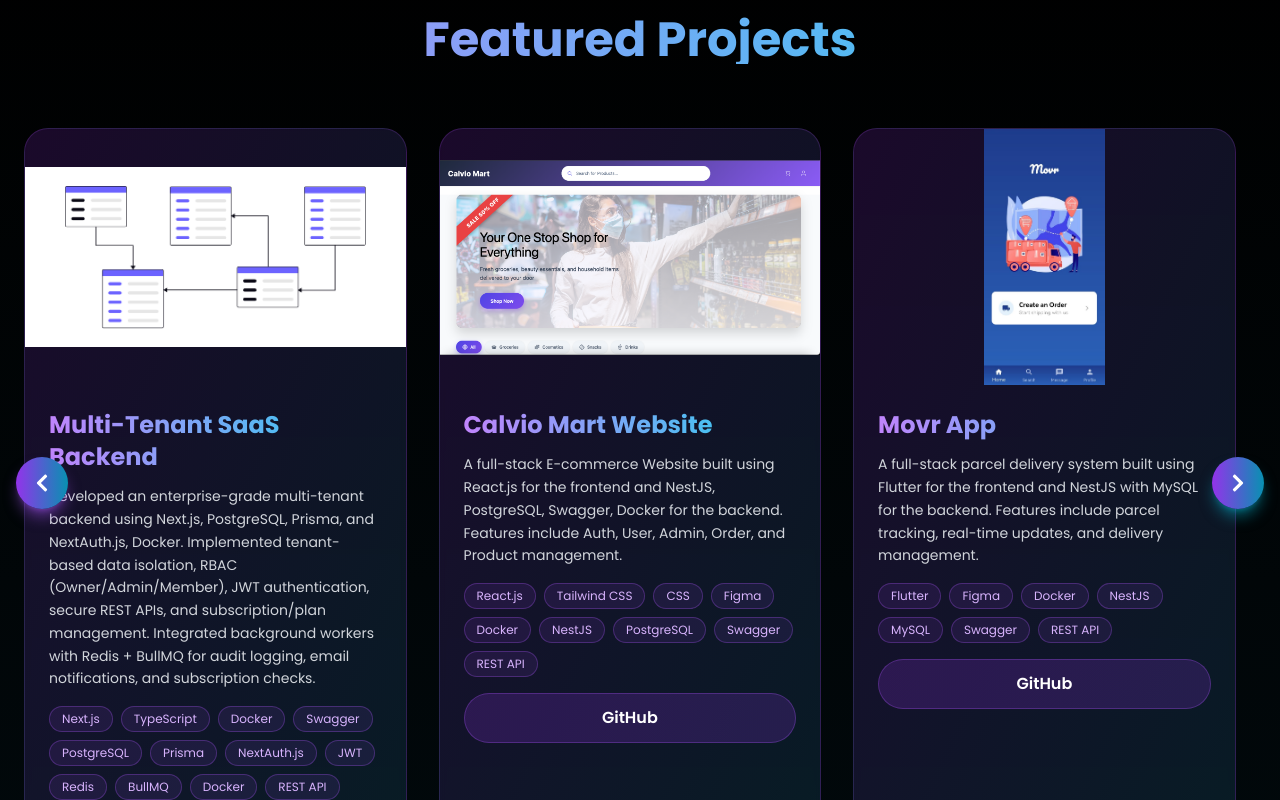
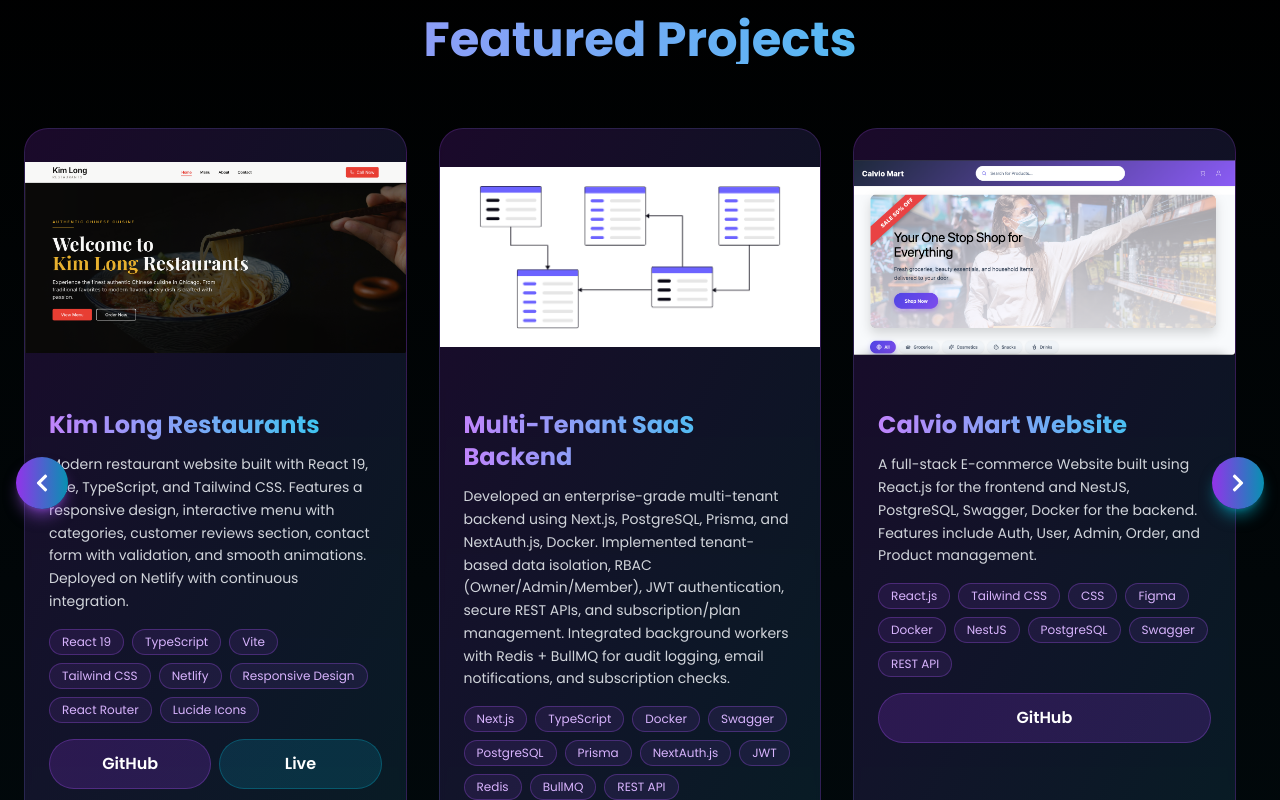
Before and after one commit to manas8938/anas-portfolio, a React (Vite) app: page / in a window 1280 px wide. Shown: the part 2180-2980 px from the top of the page. Built offline with nearby package versions, Linux system fonts and the light colour scheme; the HTML template or start-up script is replaced by a standard one.

Commit message:
Add Kim Long Restaurants project (GitHub + Live Demo)

```diff
--- a/src/components/Projects.jsx
+++ b/src/components/Projects.jsx
@@ -4,10 +4,18 @@
 
 const projects = [
   {
+    title: "Kim Long Restaurants",
+    description: "Modern restaurant website built with React 19, Vite, TypeScript, and Tailwind CSS. Features a responsive design, interactive menu with categories, customer reviews section, contact form with validation, and smooth animations. Deployed on Netlify with continuous integration.",
+    tags: ["React 19", "TypeScript", "Vite", "Tailwind CSS", "Netlify", "Responsive Design", "React Router", "Lucide Icons"],
+    github: "https://github.com/manas8938/kim-long-restaurants",
+    live: "https://kimlongrestaurants.netlify.app/",
+    image: "/assets/kimlong.png", // Update this path to your project screenshot
+  },
+  {
     title: "Multi-Tenant SaaS Backend",
     description: "Developed an enterprise-grade multi-tenant backend using Next.js, PostgreSQL, Prisma, and NextAuth.js, Docker. Implemented tenant-based data isolation, RBAC (Owner/Admin/Member), JWT authentication, secure REST APIs, and subscription/plan management. Integrated background workers with Redis + BullMQ for audit logging, email notifications, and subscription checks.",
-    tags: ["Next.js", "TypeScript","Docker","Swagger", "PostgreSQL", "Prisma", "NextAuth.js", "JWT", "Redis", "BullMQ", "Docker", "REST API", "Multi-Tenancy", "RBAC"],
-    github: "", // No GitHub link yet
+    tags: ["Next.js", "TypeScript", "Docker", "Swagger", "PostgreSQL", "Prisma", "NextAuth.js", "JWT", "Redis", "BullMQ", "REST API", "Multi-Tenancy", "RBAC"],
+    github: "",
     image: "/assets/backend.png",
   },
   {
@@ -134,6 +142,8 @@
                       Currently Working
                     </button>
                   ) : (
+                    <div className="flex gap-2 w-full">
+                      {project.github && (
                         <a
                           href={project.github}
                           target="_blank"
@@ -142,6 +152,18 @@
                         >
                           GitHub
                         </a>
+                      )}
+                      {project.live && (
+                        <a
+                          href={project.live}
+                          target="_blank"
+                          rel="noopener noreferrer"
+                          className="flex-1 text-center py-3 rounded-full font-semibold bg-gradient-to-r from-cyan-600/20 to-cyan-600/20 hover:from-cyan-600 hover:to-cyan-500 border border-cyan-500/30 hover:border-cyan-400 transition-all duration-300 hover:scale-105"
+                        >
+                          Live
+                        </a>
+                      )}
+                    </div>
                   )}
                 </div>
               </div>
```
Also changed, not shown: public/assets/kimlong.png (added). Lines whose indentation alone changed are shown as unchanged.
